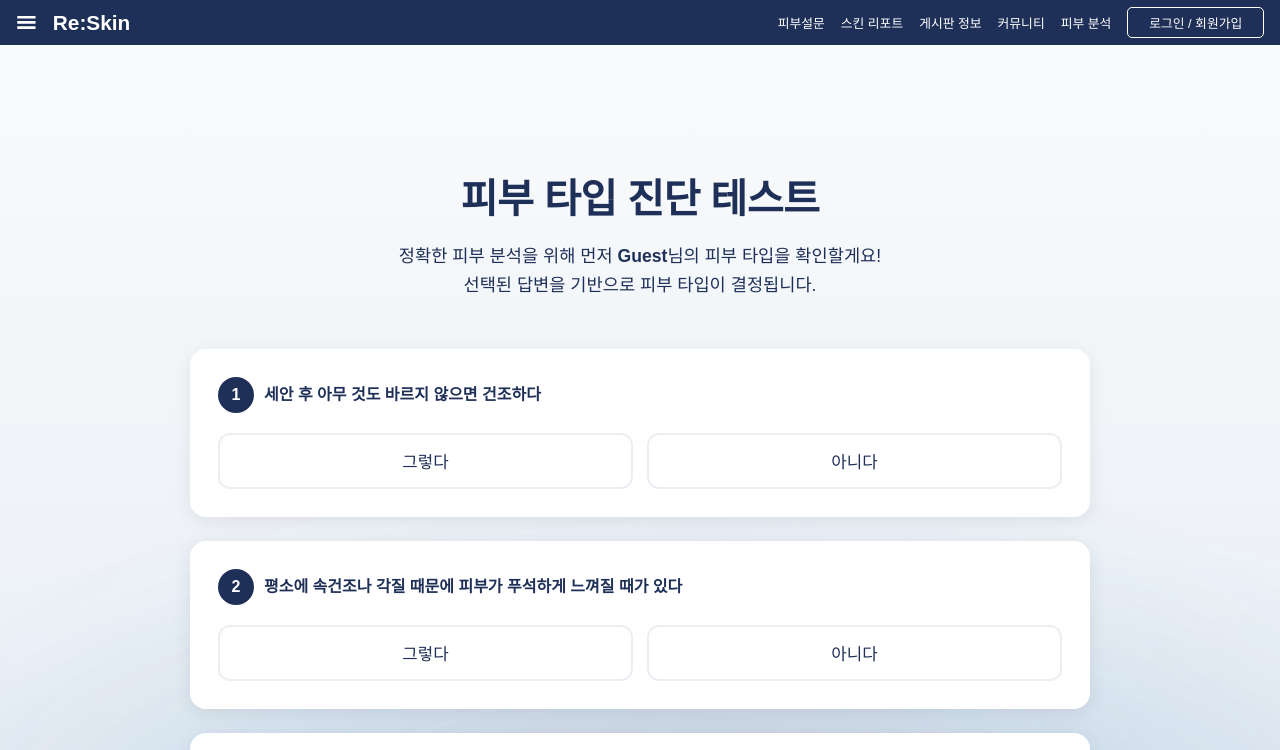
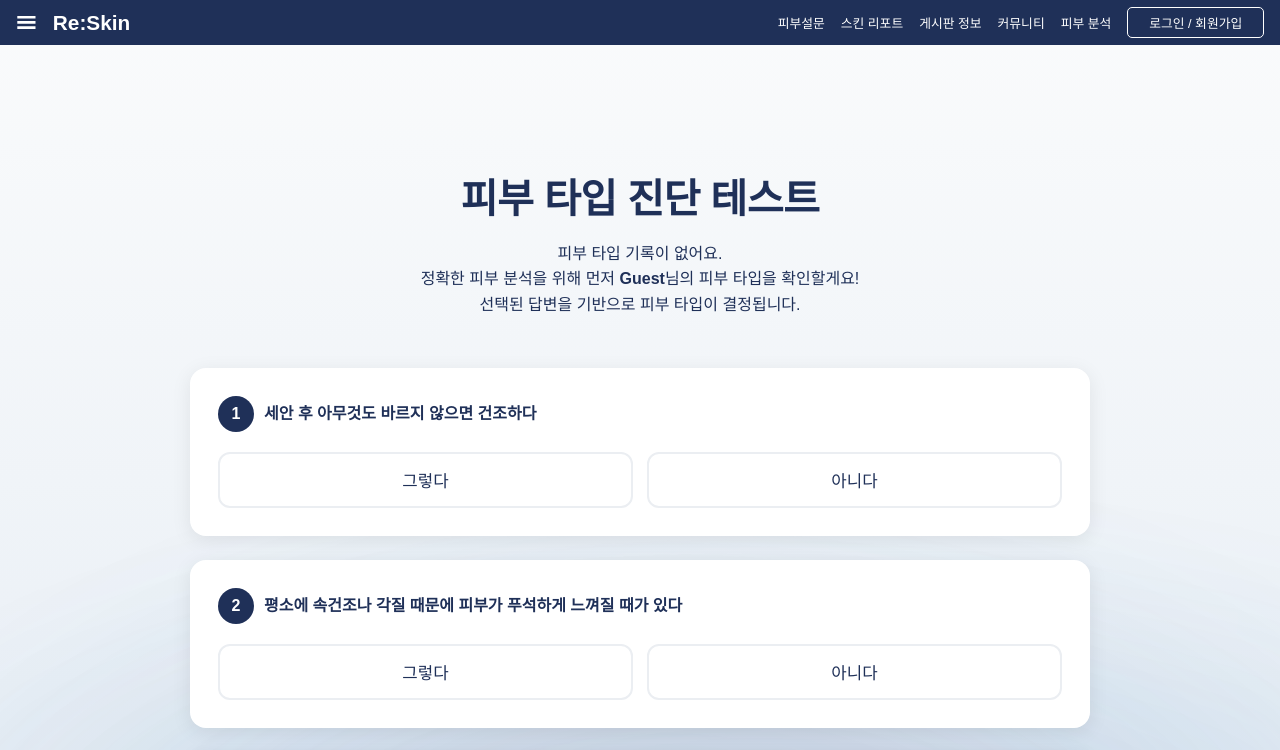
Before and after one commit to tab-captains/RE-Skin-fe, a React (Vite) app: page /skin-survey in a window 1280 px wide. Shown: the top 750 px of the page. Built offline with nearby package versions, Linux system fonts and the light colour scheme; no server answers.

Commit message:
design: AnalysisOverviewPage.jsx 버튼 수정, SkinTypeSurveyPage.jsx 멘트 수정.

```diff
--- a/src/features/analysis/pages/AnalysisOverviewPage.jsx
+++ b/src/features/analysis/pages/AnalysisOverviewPage.jsx
@@ -50,7 +50,7 @@ const AnalysisOverviewPage=()=>{
         >
           <ButtonGroup>
             <SurveyButton onClick={() => navigate("/skin-survey")}>
-              피부 설문조사하러 가기
+              피부 타입 테스트하기
             </SurveyButton>
             <Button onClick={() => {
               // 설문 결과 확인 후 upload로 이동
@@ -138,7 +138,7 @@ const SurveyButton = styled.button`
   border: 2px solid ${colors.primary};
   border-radius: 30px;
   width: 220px;
-  padding: 12px;
+  padding: 11px 12px;
   text-align: center;
   font-size: 1.2em;
   color: ${colors.primary};
--- a/src/features/analysis/pages/SkinTypeSurveyPage.jsx
+++ b/src/features/analysis/pages/SkinTypeSurveyPage.jsx
@@ -6,7 +6,7 @@ import { useAuth } from "../../auth/context/AuthContext";
 import useReveal from "../../common/hooks/useReveal";
 
 const questions = [
-  '세안 후 아무 것도 바르지 않으면 건조하다',
+  '세안 후 아무것도 바르지 않으면 건조하다',
   '평소에 속건조나 각질 때문에 피부가 푸석하게 느껴질 때가 있다',
   '얼굴에 유분감이 있는 편이다',
   '일정 시간이 지나면 얼굴, 특히 코와 이마가 번들거리며 기름진 편이다',
@@ -42,6 +42,7 @@ const SkinTypeSurveyPage = () => {
       <TopSection ref={topRef} $revealed={topReveal}>
         <Title>피부 타입 진단 테스트</Title>
         <Description>
+          피부 타입 기록이 없어요.<br />
           정확한 피부 분석을 위해 먼저 <b>{user ? user.username : "Guest"}</b>님의 피부 타입을 확인할게요!<br />
           선택된 답변을 기반으로 피부 타입이 결정됩니다.
         </Description>
@@ -119,7 +120,7 @@ const Title = styled.h1`
 `;
 
 const Description = styled.p`
-  font-size: 1.1rem;
+  font-size: 1rem;
   color: ${colors.primary};
   margin-bottom: 50px;
   text-align: center;
```
